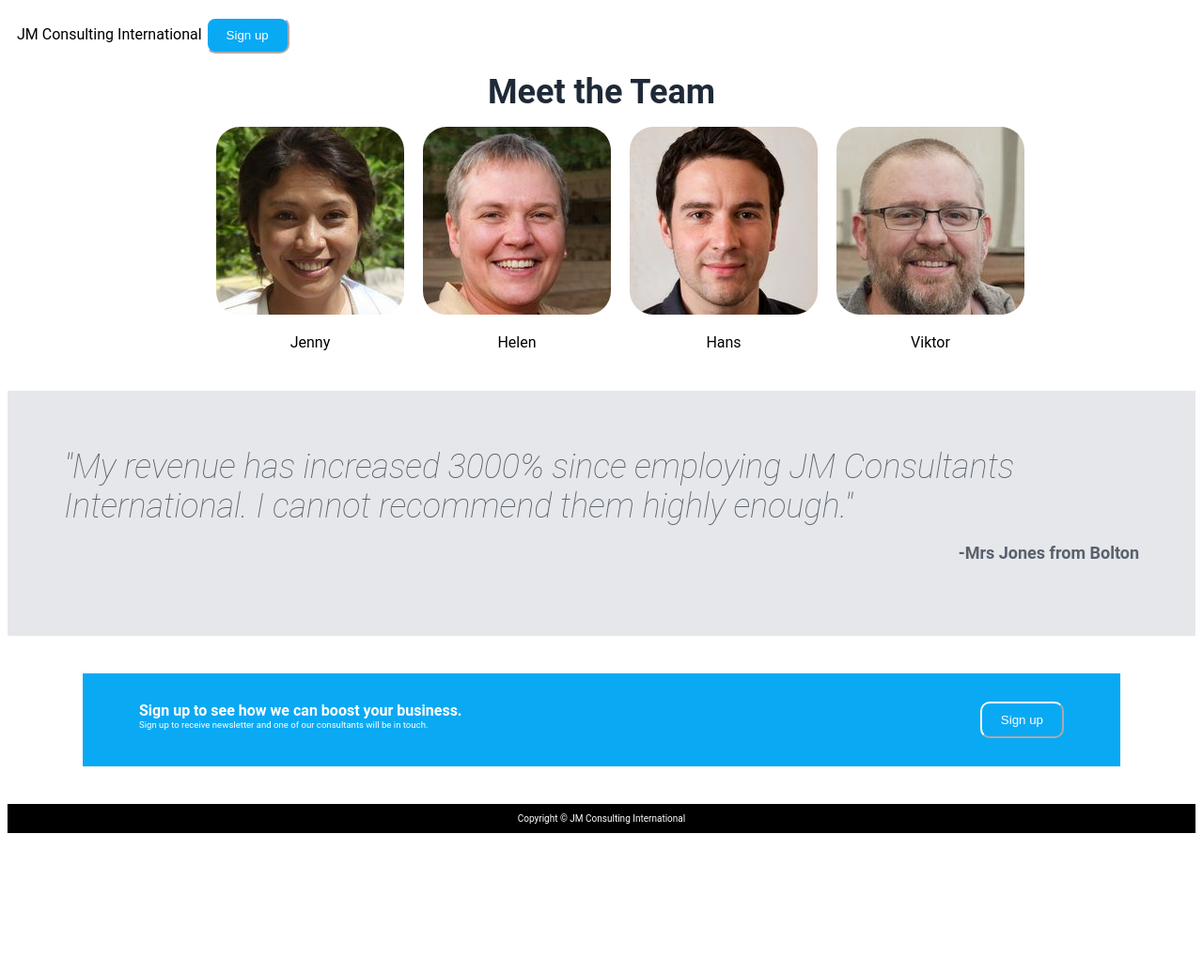
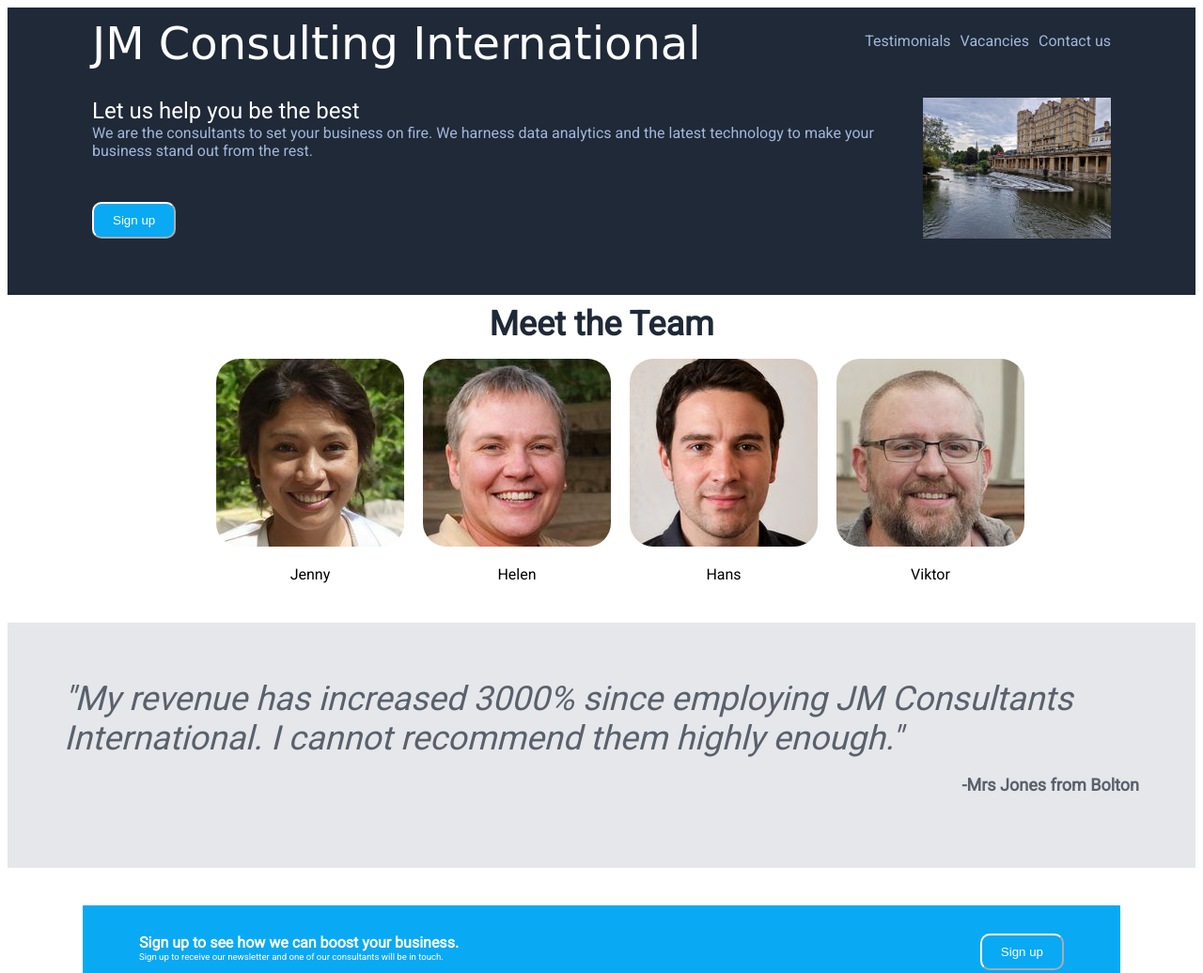
Before and after one commit to JaneMansell/JM_Web_Developer, a plain HTML site: page index.html in a window 1280 px wide. Shown: the top 1036 px of the page at 94% size. Before the commit the page ends 895 px from the top, so only its background shows below. Drawn offline with Linux system fonts and the light colour scheme; a web font is replaced by a local one.

Commit message:
Add header to homepage

```diff
--- a/index.html
+++ b/index.html
@@ -3,20 +3,37 @@
     <head>
         <meta charset="UTF-8">
         <title>JM Consulting International</title>
+        <link rel="preconnect" href="https://fonts.googleapis.com">
+<link rel="preconnect" href="https://fonts.gstatic.com" crossorigin>
+<link href="https://fonts.googleapis.com/css2?family=Roboto&family=Zeyada&display=swap" rel="stylesheet">
         <link rel="stylesheet" href = "style.css">
     </head>
     <body>
         <div class = "main1">
-            JM Consulting International
-            <button class = "signup">Sign up</button>
+            <div class = "header">
+                <div class = "header-title">JM Consulting International</div>
+                <ul class = "header-links">
+                    <li>Testimonials</li>
+                    <li>Vacancies</li>
+                    <li>Contact us</li>
+                </ul>
+            </div>
+            <div class = "main1-content">
+                <div class = "main1-left">
+                    <div class = "main1-title">Let us help you be the best</div>
+                    <div class = "main1-subtext">We are the consultants to set your business on fire. We harness data analytics and the latest technology to make your business stand out from the rest.</div>
+                    <button class = "signup">Sign up</button>
+                </div>
+                <img class ="main1-photo" src = "images/bath.jpg" alt = "Photo of Bath taken by JM">
+            </div>
         </div>
         <div class = "main2">
             <div class = "team-greeting">Meet the Team</div>
             <ul class = "team">
-                <li class = "team_member"><img src = "images/thumb-lorem-face-2738_thumb.jpg"><p>Jenny</p></li>
-                <li class = "team_member"><img src = "images/thumb-lorem-face-3462_thumb.jpg"><p>Helen</p></li>
-                <li class = "team_member"><img src = "images/thumb-lorem-face-5652_thumb.jpg"><p>Hans</p></li>
-                <li class = "team_member"><img src = "images/thumb-lorem-face-6324_thumb.jpg"><p>Viktor</p></li>
+                <li class = "team_member"><img src = "images/thumb-lorem-face-2738_thumb.jpg" alt = "AI generated face"><p>Jenny</p></li>
+                <li class = "team_member"><img src = "images/thumb-lorem-face-3462_thumb.jpg" alt = "AI generated face"><p>Helen</p></li>
+                <li class = "team_member"><img src = "images/thumb-lorem-face-5652_thumb.jpg" alt = "AI generated face"><p>Hans</p></li>
+                <li class = "team_member"><img src = "images/thumb-lorem-face-6324_thumb.jpg" alt = "AI generated face"><p>Viktor</p></li>
             </ul>
         </div>
         <div class = "main3">
@@ -28,7 +45,7 @@
                 <div class = "text">
                 Sign up to see how we can boost your business.
                 <div class = "subtext">
-                    Sign up to receive newsletter and one of our consultants will be in touch.
+                    Sign up to receive our newsletter and one of our consultants will be in touch.
                 </div>
                 </div>
                 <button class = "signup">Sign up</button>
--- a/style.css
+++ b/style.css
@@ -2,12 +2,67 @@ body {
     display:flexbox;
     flex-direction: column;
     font-family: 'Roboto', sans-serif;
-    font-family: ;
 }
 
 .main1 {
     flex:1;
-    padding: 10px;
+    padding: 10px 90px 30px;
+    color:white;
+    background-color: #1f2937;
+    display:flex;
+    flex-direction:column;
+}
+
+.header {
+    display:flex;
+    justify-content: space-between;
+}
+
+.header-title {
+    font-family: 'Zeyada', cursive, sans-serif;
+    font-size: 48px;
+}
+
+.header-links {
+    display:flex;
+    gap: 10px;
+}
+
+.main1-content{
+    display:flex;
+    justify-content: space-between;
+    padding-top: 30px;
+    padding-bottom: 30px;
+}
+
+.main1-subtext, .header-links {
+    color:#a3b6db;
+}
+
+.main1-left {
+    display:flex;
+    flex-direction: column;
+
+}
+
+.main1-title {
+    font-size: 150%;
+    text-align: ;
+}
+
+.main1-subtext {
+    margin-bottom: auto;
+}
+
+.main1-left button {
+    align-self: flex-start;
+}
+
+.main1 .main1-photo {
+    max-width: 200px;
+    height: auto;
+    flex: 1;
+    border-radius: 0;
 }
 
 .main2 {
```
Also changed, not shown: images/bath.jpg (added).
